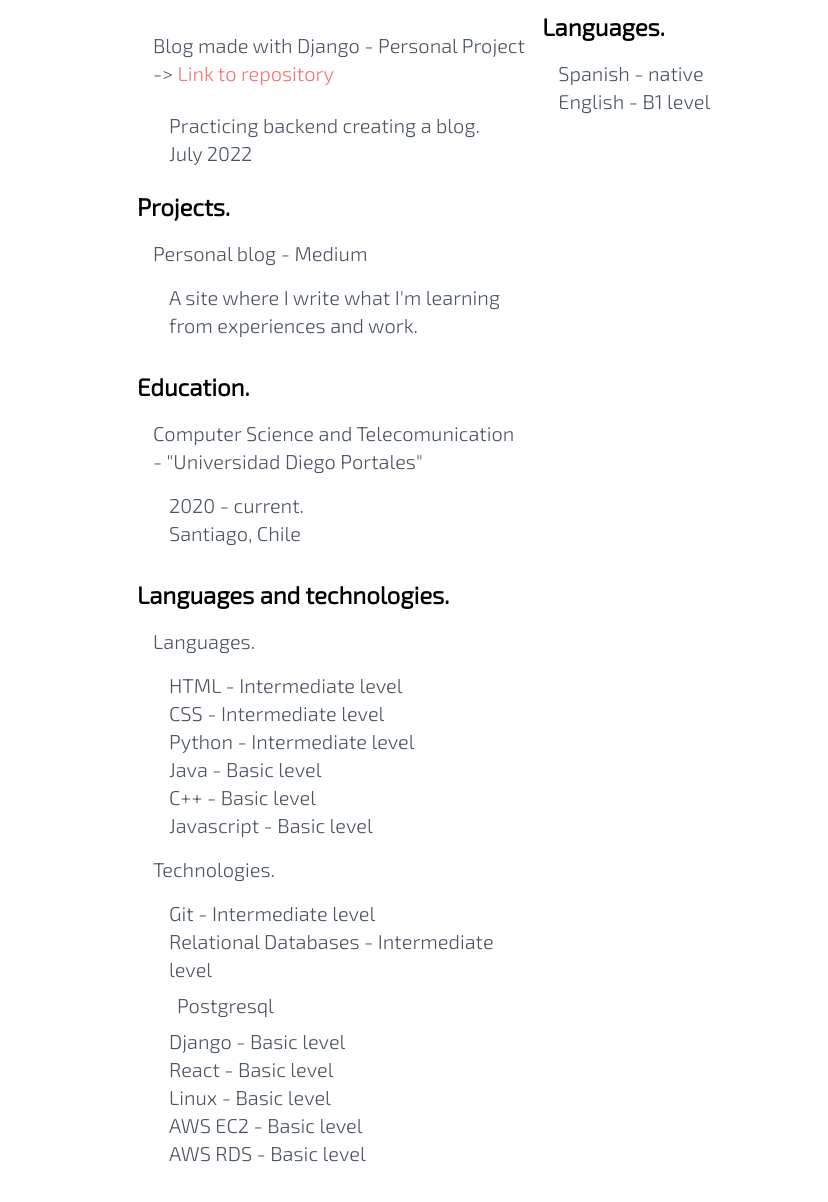
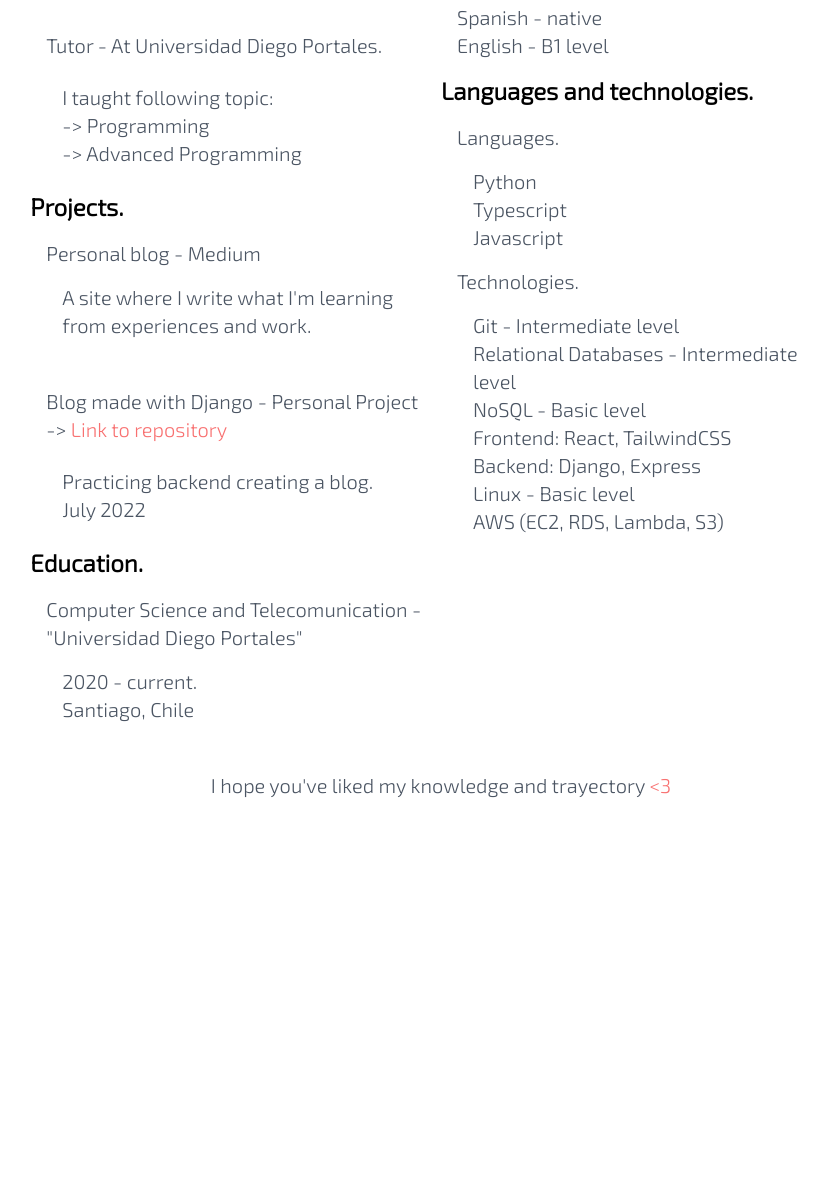
Before and after one commit to mvmeo/aboutme, a plain HTML site: page index.html in a window 1280 px wide. Shown: the part 465-1667 px from the top of the page, without its empty margins (199-1027 px from the left). After the commit the page ends 1296 px from the top, so only its background shows below. Drawn offline with nearby package versions, Linux system fonts and the light colour scheme.

Commit message:
change profile picture and details

```diff
--- a/index.html
+++ b/index.html
@@ -15,15 +15,15 @@
   </head>
   <body>
     <div
-      class="container mx-auto md:w-1/2 mt-10"
+      class="container mx-auto md:w-2/3 mt-10"
       style="font-family: 'Exo 2', sans-serif"
     >
       <div class="grid md:grid-cols-4 m-4">
         <div class="mr-4">
           <img
-            src="img/profile.jpeg"
+            src="img/ieee.png"
             alt="Samuel's profile picture"
-            class="rounded-full md:w-full w-1/2 mx-auto mb-4"
+            class="rounded-[50px] md:w-full w-1/2 mx-auto mb-4"
           />
         </div>
         <div class="md:col-span-3 ml-6">
@@ -64,8 +64,8 @@
         </div>
       </div>
 
-      <div class="grid md:grid-cols-3 mt-8 m-4">
-        <div class="md:col-span-2">
+      <div class="grid md:grid-cols-2 mt-8 m-4">
+        <div class="">
           <h2 class="text-2xl font-bold">Work experience.</h2>
           <p class="text-gray-600 p-4 text-xl">
             Good Salud Mental - Freelance Project
@@ -76,11 +76,14 @@
           </ul>
 
           <p class="text-gray-600 p-4 text-xl">
-            Blog made with Django - Personal Project -> <a href="https://github.com/mvmeo/web" class="text-red-400 text-xl hover:text-red-600">Link to repository</a>
+            Tutor - At Universidad Diego Portales.
           </p>
           <ul class="text-gray-600 p-2 ml-6 mb-4 text-xl">
-            <li>Practicing backend creating a blog.</li>
-            <li>July 2022</li>
+            <li>I taught following topic:</li>
+            <ul>
+              <li>-> Programming</li>
+              <li>-> Advanced Programming</li>
+            </ul>
           </ul>
 
           <h2 class="text-2xl font-bold">Projects.</h2>
@@ -98,6 +101,18 @@
               </li>
             </ul>
           </ul>
+          <p class="text-gray-600 p-4 text-xl">
+            Blog made with Django - Personal Project ->
+            <a
+              href="https://github.com/mvmeo/web"
+              class="text-red-400 text-xl hover:text-red-600"
+              >Link to repository</a
+            >
+          </p>
+          <ul class="text-gray-600 p-2 ml-6 mb-4 text-xl">
+            <li>Practicing backend creating a blog.</li>
+            <li>July 2022</li>
+          </ul>
 
           <h2 class="text-2xl font-bold">Education.</h2>
           <ul class="text-gray-600 p-4 text-xl">
@@ -108,33 +123,6 @@
             <ul class="m-4">
               <li>2020 - current.</li>
               <li>Santiago, Chile</li>
-            </ul>
-          </ul>
-
-          <h2 class="text-2xl font-bold">Languages and technologies.</h2>
-          <ul class="text-gray-600 p-4 text-xl">
-            <li>Languages.</li>
-            <ul class="m-4">
-              <li>HTML - Intermediate level</li>
-              <li>CSS - Intermediate level</li>
-              <li>Python - Intermediate level</li>
-              <li>Java - Basic level</li>
-              <li>C++ - Basic level</li>
-              <li>Javascript - Basic level</li>
-            </ul>
-
-            <li>Technologies.</li>
-            <ul class="m-4">
-              <li>Git - Intermediate level</li>
-              <li>Relational Databases - Intermediate level</li>
-              <ul class="m-2">
-                <li>Postgresql</li>
-              </ul>
-              <li>Django - Basic level</li>
-              <li>React - Basic level</li>
-              <li>Linux - Basic level</li>
-              <li>AWS EC2 - Basic level</li>
-              <li>AWS RDS - Basic level</li>
             </ul>
           </ul>
         </div>
@@ -151,6 +139,27 @@
             <li>Spanish - native</li>
             <li>English - B1 level</li>
           </ul>
+
+          <h2 class="text-2xl font-bold">Languages and technologies.</h2>
+          <ul class="text-gray-600 p-4 text-xl">
+            <li>Languages.</li>
+            <ul class="m-4">
+              <li>Python</li>
+              <li>Typescript</li>
+              <li>Javascript</li>
+            </ul>
+
+            <li>Technologies.</li>
+            <ul class="m-4">
+              <li>Git - Intermediate level</li>
+              <li>Relational Databases - Intermediate level</li>
+              <li>NoSQL - Basic level</li>
+              <li>Frontend: React, TailwindCSS</li>
+              <li>Backend: Django, Express</li>
+              <li>Linux - Basic level</li>
+              <li>AWS (EC2, RDS, Lambda, S3)</li>
+            </ul>
+          </ul>
         </div>
       </div>
       <div class="mx-auto mb-8">
```
Also changed, not shown: img/ieee.png (added).
